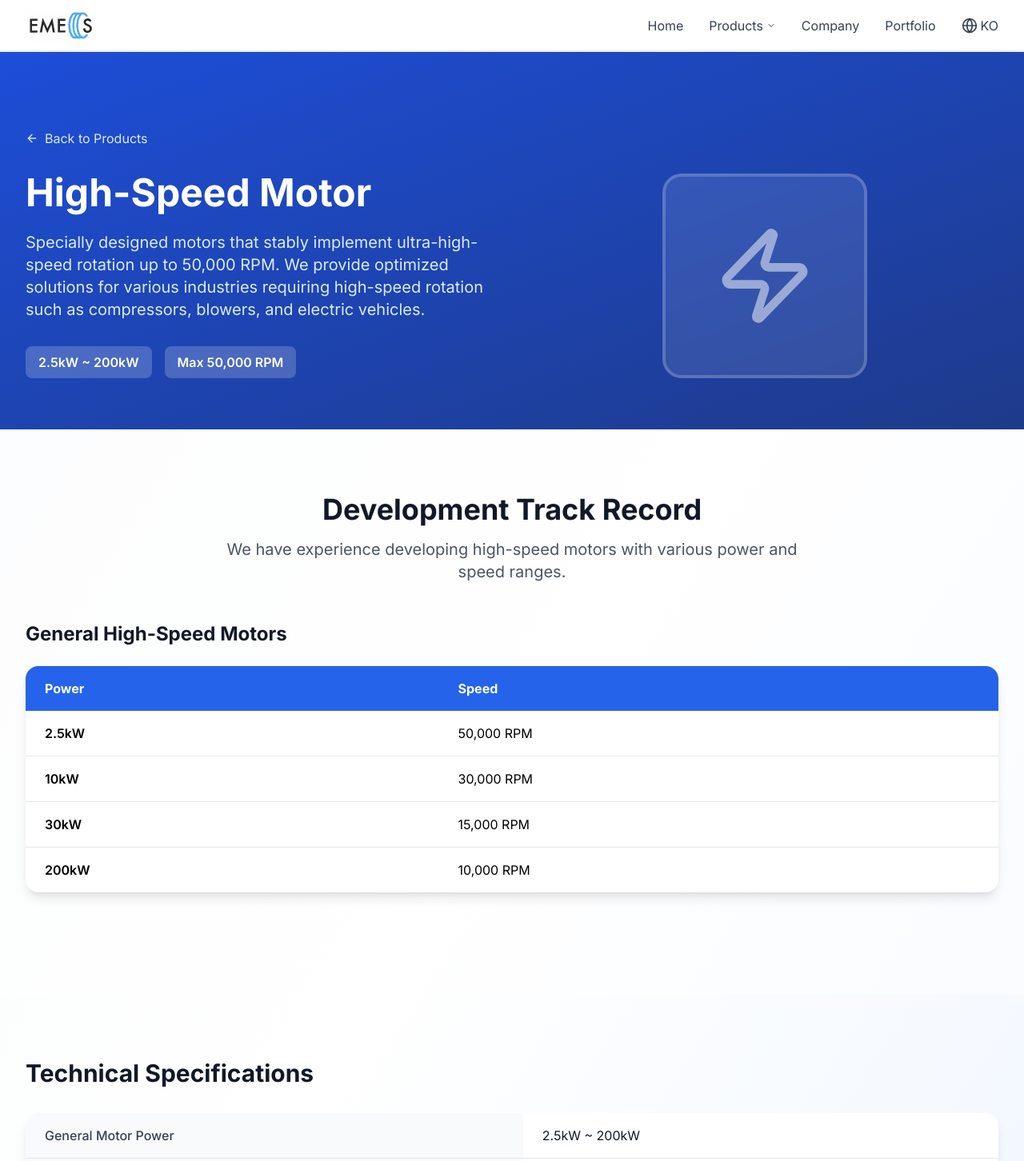
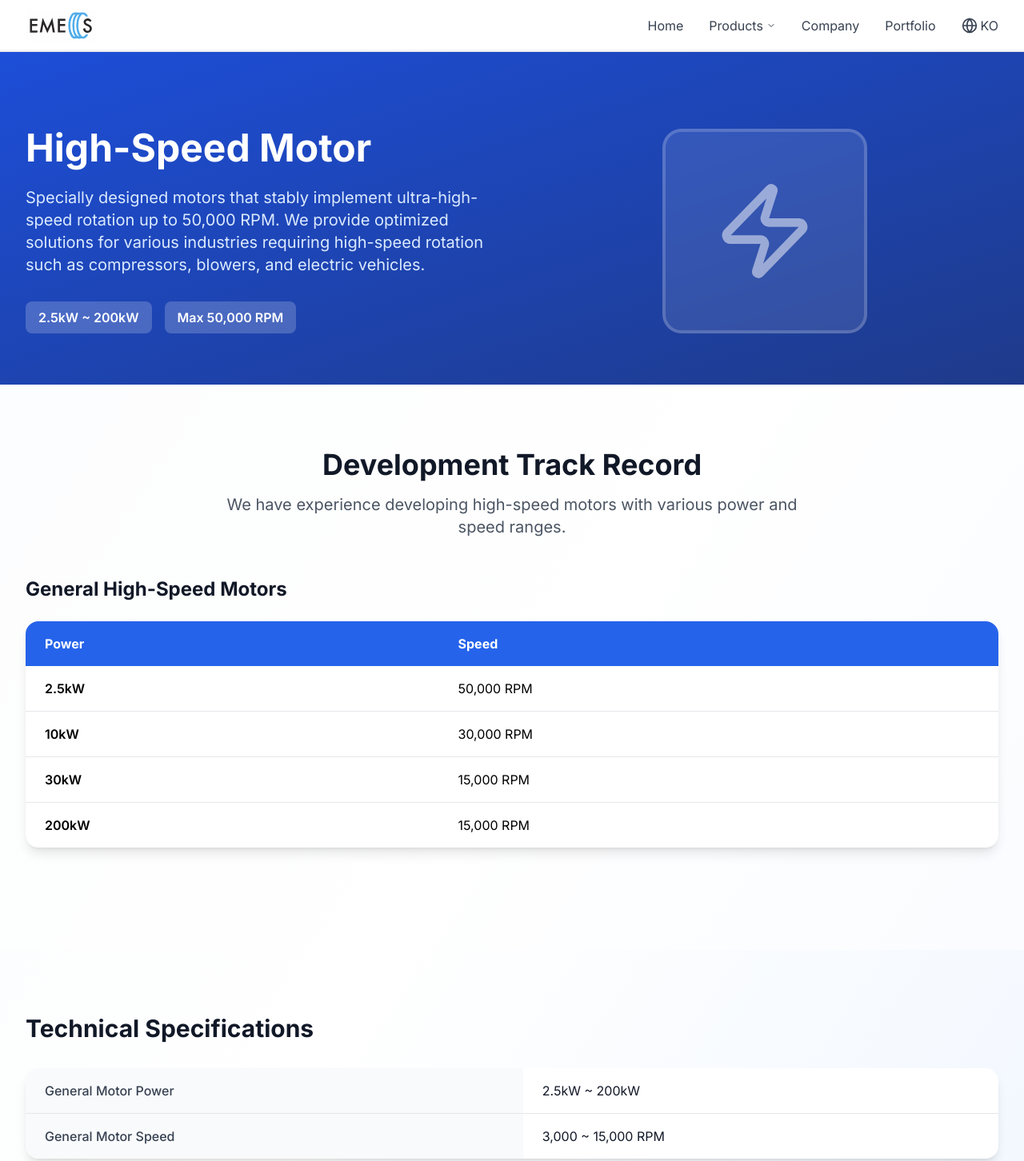
Before and after one commit to AugustineKdu/emecs_web, a Next.js app: page /en/products/high-speed in a window 1280 px wide. Shown: the top 1452 px of the page at 80% size. Built offline with nearby package versions, Linux system fonts and the light colour scheme.

Commit message:
update request

```diff
--- a/src/app/products/3-phase-induction/page.tsx
+++ b/src/app/products/3-phase-induction/page.tsx
@@ -85,13 +85,13 @@ export default function ThreePhaseInductionPage() {
                 {/* Hero Section */}
                 <section className="pt-24 pb-16 bg-gradient-to-br from-blue-600 to-blue-800 text-white">
                     <div className="max-w-7xl mx-auto px-4 sm:px-6 lg:px-8">
-                        <Link
+                        {/* <Link
                             href="/products"
                             className="inline-flex items-center text-blue-100 hover:text-white mb-8 transition-colors"
                         >
                             <ArrowLeft className="h-4 w-4 mr-2" />
                             {t('제품 목록으로', 'Back to Products')}
-                        </Link>
+                        </Link> */}
 
                         <div className="grid grid-cols-1 lg:grid-cols-2 gap-12 items-center">
                             <div>
--- a/src/app/products/high-speed/page.tsx
+++ b/src/app/products/high-speed/page.tsx
@@ -16,7 +16,7 @@ export default function HighSpeedPage() {
             { power: '2.5kW', speed: '50,000 RPM' },
             { power: '10kW', speed: '30,000 RPM' },
             { power: '30kW', speed: '15,000 RPM' },
-            { power: '200kW', speed: '10,000 RPM' },
+            { power: '200kW', speed: '15,000 RPM' },
         ],
         ev: [
             { type: t('소형 승용차', 'Compact Car'), rated: '30kW', max: '60kW', speed: '15,000 RPM' },
@@ -50,13 +50,13 @@ export default function HighSpeedPage() {
                 {/* Hero Section */}
                 <section className="pt-24 pb-16 bg-gradient-to-br from-blue-700 to-blue-900 text-white">
                     <div className="max-w-7xl mx-auto px-4 sm:px-6 lg:px-8">
-                        <Link
+                        {/* <Link
                             href="/products"
                             className="inline-flex items-center text-blue-100 hover:text-white mb-8 transition-colors"
                         >
                             <ArrowLeft className="h-4 w-4 mr-2" />
                             {t('제품 목록으로', 'Back to Products')}
-                        </Link>
+                        </Link> */}
 
                         <div className="grid grid-cols-1 lg:grid-cols-2 gap-12 items-center">
                             <div>
--- a/src/app/products/page.tsx
+++ b/src/app/products/page.tsx
@@ -46,10 +46,10 @@ export default function ProductsPage() {
             <main className="min-h-screen">
                 <Navbar />
 
-                {/* 예시: 다국어 지원 h1 */}
+                {/* 예시: 다국어 지원 h1
                 <h1 className="text-2xl font-bold text-center my-8">
                     {t('제품 소개', 'Product Introduction')}
-                </h1>
+                </h1> */}
 
                 {/* 제품 메인 히어로 섹션 */}
                 <ProductHeroSection />
--- a/src/app/products/wfsm/page.tsx
+++ b/src/app/products/wfsm/page.tsx
@@ -56,13 +56,13 @@ export default function WFSMPage() {
                 {/* Hero Section */}
                 <section className="pt-24 pb-16 bg-gradient-to-br from-slate-700 to-slate-900 text-white">
                     <div className="max-w-7xl mx-auto px-4 sm:px-6 lg:px-8">
-                        <Link
+                        {/* <Link
                             href="/products"
                             className="inline-flex items-center text-slate-300 hover:text-white mb-8 transition-colors"
                         >
                             <ArrowLeft className="h-4 w-4 mr-2" />
                             {t('제품 목록으로', 'Back to Products')}
-                        </Link>
+                        </Link> */}
 
                         <div className="grid grid-cols-1 lg:grid-cols-2 gap-12 items-center">
                             <div>
--- a/src/components/home/ROISection.tsx
+++ b/src/components/home/ROISection.tsx
@@ -193,7 +193,7 @@ export function ROISection() {
                 {/* 투자회수 기간 시각화 (IE4 기준) */}
                 <div className="bg-blue-50 rounded-2xl p-8 mb-12 border-2 border-blue-200">
                     <h3 className="text-2xl font-bold text-slate-900 mb-6 text-center">
-                        {t('IE4 전동기 투자회수 기간', 'IE4 Motor Payback Period')}
+                        {t('IE4 전동기 투자회수 기간 (일 12시간 사용시)', 'IE4 Motor Payback Period (12h/day usage)')}
                     </h3>
                     <div className="relative">
                         <div className="flex items-center mb-4">
```
